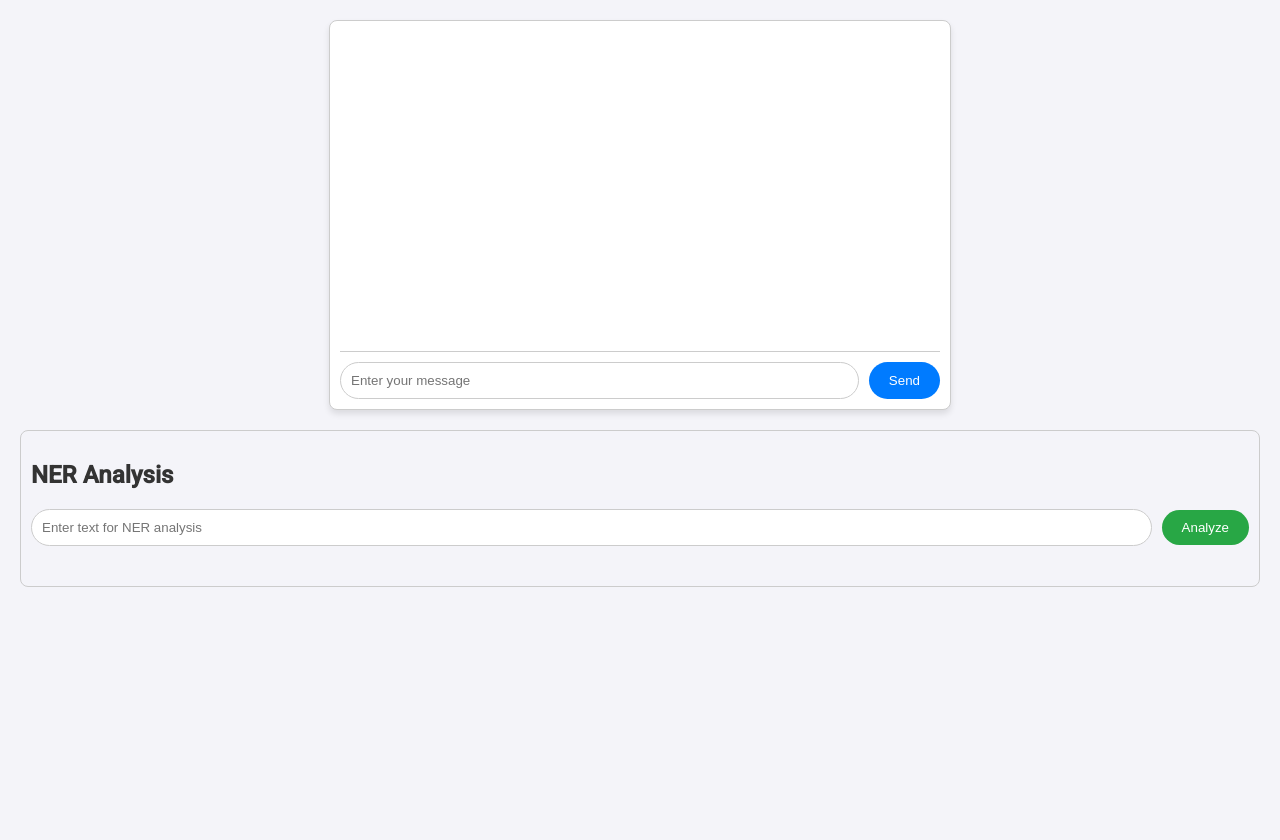
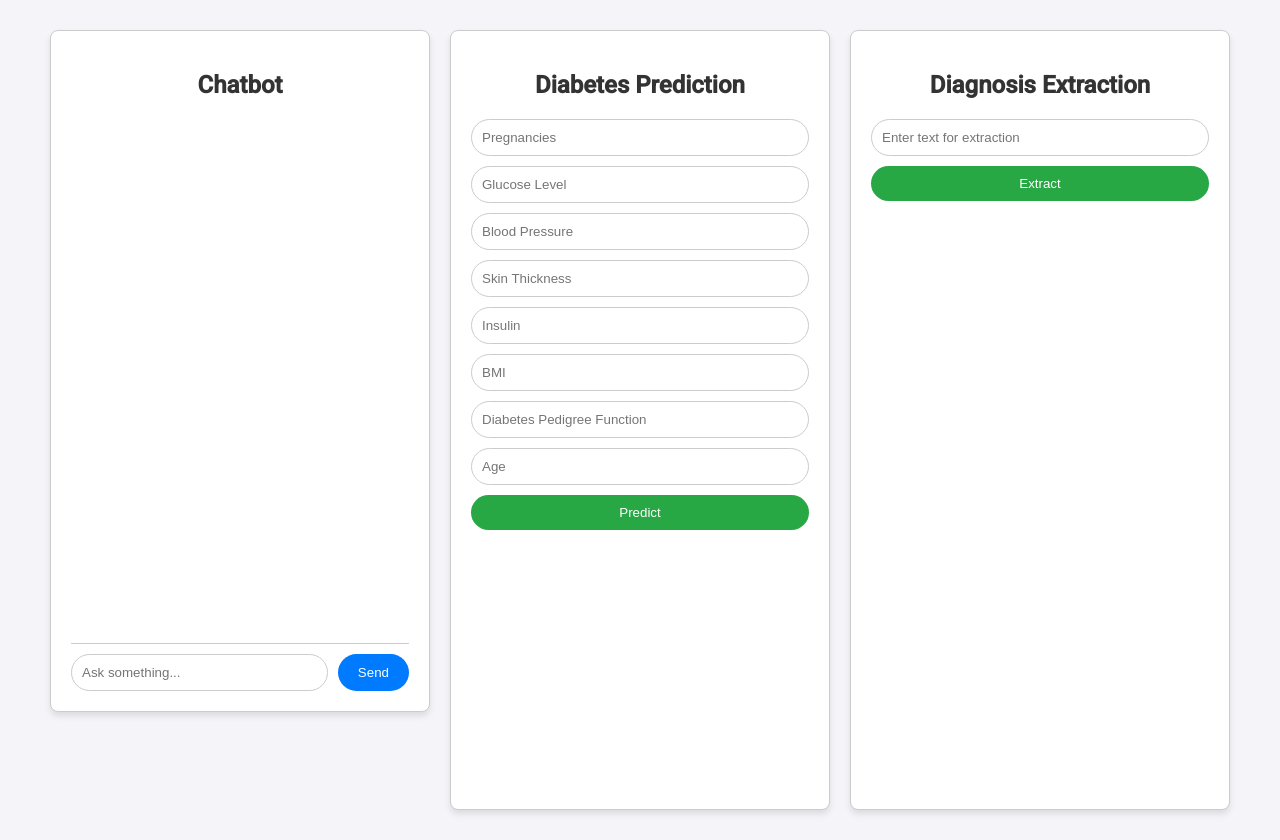
Before and after one commit to riftkey/Merged-Deployment, a Flask app: page / in a window 1280 px wide. Before the commit the page ends 587 px from the top, so only its background shows below. Run offline with Flask 3, Linux system fonts and the light colour scheme; parts of the project's set-up code (start-up, migrations or seed data) failed here and were passed over.

Commit message:
Final Solution

```diff
--- a/app.py
+++ b/app.py
@@ -4,6 +4,19 @@
 from flask import Flask, render_template, request,jsonify
 from model import diagnosis
 from chatbot import chatbot
+import joblib
+
+# import requests
+# API_URL = "https://api-inference.huggingface.co/models/Riftkey/diabetes-prediction"
+# API_TOKEN ="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"
+# headers = {"Authorization": f"Bearer {API_TOKEN}"}
+# def query(payload):
+#     response = requests.post(API_URL, headers=headers, json=payload)
+#     return response.json()
+
+
+model = joblib.load('diabetes_model.pkl')
+
 
 app = Flask(__name__)
 
@@ -28,3 +41,39 @@ def ner():
 
     # Return the NER results as JSON
     return jsonify({'ner_results': ner_results})
+
+
+
+@app.route('/predict_diabetes', methods=['POST'])
+def predict_diabetes():
+    data = request.get_json()
+    # Ensure all features are extracted based on the input names and types
+    features = [
+        float(data.get('pregnancies', 0)),
+        float(data.get('glucose', 0)),
+        float(data.get('bloodPressure', 0)),
+        float(data.get('skinthickness', 0)),
+        float(data.get('insulin', 0)),
+        float(data.get('bmi', 0)),
+        float(data.get('DiabetesPedigreeFunction', 0)),
+        float(data.get('age', 0))
+    ]
+    # Predict using the model
+    # Ensure your model expects a 2D array
+    print(model)
+    prediction = model.predict([features])[0]
+    # prediction = query([features])
+    print(prediction)
+
+    # Determine the risk level based on the prediction
+    risk = 'High' if prediction == 1 else 'Low'
+    return jsonify({'prediction': risk})
+
+
+
+
+
+#Comment Out Kalo mau di up ke pythonanywhere
+if __name__ == '__main__':
+    app.run(debug=True)
+#^^^^^^^^^^^^di delete/dicomment aja kalo mau di upload kepythonanywhere
--- a/model.py
+++ b/model.py
@@ -1,13 +1,14 @@
 import requests
 API_URL = "https://api-inference.huggingface.co/models/Riftkey/NER-Disease"
-headers = {"Authorization": f"Bearer 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"}
+API_TOKEN ="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"
+headers = {"Authorization": f"Bearer {API_TOKEN}"}
 def query(payload):
     response = requests.post(API_URL, headers=headers, json=payload)
     return response.json()
-data = query("influenza cancer tumor ")
+# data = query("influenza cancer tumor ")
 
 
-
+# sample text = "terdapat gejala bersin dan batuk, kemungkinan paseins sedang mengalami flu. selain itu terdapat cairan di dalam paru-paru kemungkinan pneumonia"
 def diagnosis(text):
 
   """
@@ -24,13 +25,13 @@ def diagnosis(text):
   print(result)
   diagnoses = set()
   for entity in result:
-    if entity['word'][0] == "#":  # Exclude special tokens
-      # Extract only the disease name after removing hashtag and following characters
-      if entity['word'].startswith("##"):
-        print(entity['word'])
+    # if entity['word'][0] == "#":  # Exclude special tokens
+    # Extract only the disease name after removing hashtag and following characters
+    if entity['word'].startswith("##"):
+        # print(entity['word'])
         disease_name = entity['word'].split()[1]  # Get the word after the space
-        print(disease_name)
-      else:
+        # print(disease_name)
+    else:
         disease_name = entity['word']
     diagnoses.add(disease_name)
 
--- a/templates/index.html
+++ b/templates/index.html
@@ -3,7 +3,7 @@
 <head>
     <meta charset="UTF-8">
     <meta name="viewport" content="width=device-width, initial-scale=1.0">
-    <title>Enhanced Chatbot</title>
+    <title>Health Consultation AI Services</title>
     <link href="https://fonts.googleapis.com/css2?family=Roboto:wght@400;500&display=swap" rel="stylesheet">
     <style>
       body {
@@ -12,18 +12,39 @@
         color: #333;
         margin: 0;
         padding: 20px;
+        display: flex;
+        justify-content: center;
+        align-items: center;
+        height: 100vh;
+      }
+      #main-container {
+        display: flex;
+        flex-direction: row;
+        width: 100%;
+        max-width: 1200px;
+        height: 100%;
+      }
+      .service-container {
+        flex: 1;
+        margin: 10px;
+        padding: 20px;
+        background: white;
+        border-radius: 8px;
+        box-shadow: 0 4px 6px rgba(0, 0, 0, 0.1);
+        border: 1px solid #ccc;
+        display: flex;
+        flex-direction: column;
+      }
+      .service-container h2 {
+        text-align: center;
       }
       #chat-container {
-        width: 100%;
-        max-width: 600px;
-        margin: 0 auto;
-        border: 1px solid #ccc;
-        background: white;
-        border-radius: 8px;
-        padding: 10px;
-        box-shadow: 0 4px 6px rgba(0, 0, 0, 0.1);
+        display: flex;
+        flex-direction: column;
+        height: 80%;
       }
       #chat-history {
+        flex: 1;
         height: 300px;
         overflow-y: auto;
         padding: 10px;
@@ -72,27 +93,18 @@
       #send-button:hover {
         background-color: #0056b3;
       }
-
-      /* New section for NER model */
-      #ner-container {
-        margin-top: 20px;
-        border: 1px solid #ccc;
-        border-radius: 8px;
-        padding: 10px;
+      #diabetes-container, #ner-container {
+        display: flex;
+        flex-direction: column;
       }
-      #ner-input {
-        display: flex;
-        align-items: center;
-      }
-      #ner-input-box {
-        flex: 1;
+      #diabetes-container input, #ner-container input {
+        margin-bottom: 10px;
         padding: 10px;
         border: 1px solid #ccc;
         border-radius: 20px;
         outline: none;
       }
-      #ner-button {
-        margin-left: 10px;
+      #predict-button, #ner-button {
         padding: 10px 20px;
         border: none;
         background-color: #28a745;
@@ -100,34 +112,47 @@
         border-radius: 20px;
         cursor: pointer;
       }
-      #ner-button:hover {
+      #predict-button:hover, #ner-button:hover {
         background-color: #218c3d;
       }
-      #ner-results {
+      #diabetes-result {
         margin-top: 10px;
         padding: 10px;
         font-weight: bold;
+        text-align: center;
       }
     </style>
 </head>
 <body>
-    <div id="chat-container">
+    <div id="main-container">
+        <div class="service-container" id="chat-container">
+            <h2>Chatbot</h2>
             <div id="chat-history">
                 <!-- Chat history will be loaded here -->
             </div>
             <div id="user-input">
-            <input type="text" id="input-box" placeholder="Enter your message">
+                <input type="text" id="input-box" placeholder="Ask something...">
                 <button id="send-button">Send</button>
             </div>
         </div>
-    <div id="ner-container">
-      <h2>NER Analysis</h2>
-      <div id="ner-input">
-      <input type="text" id="ner-input-box" placeholder="Enter text for NER analysis">
-      <button id="ner-button">Analyze</button>
+        <div class="service-container" id="diabetes-container">
+            <h2>Diabetes Prediction</h2>
+            <input type="number" id="pregnancies" placeholder="Pregnancies">
+            <input type="number" id="glucose" placeholder="Glucose Level">
+            <input type="number" id="blood-pressure" placeholder="Blood Pressure">
+            <input type="number" id="skin-thickness" placeholder="Skin Thickness">
+            <input type="number" id="insulin" placeholder="Insulin">
+            <input type="number" id="bmi" placeholder="BMI">
+            <input type="number" id="dpf" placeholder="Diabetes Pedigree Function">
+            <input type="number" id="age" placeholder="Age">
+            <button id="predict-button">Predict</button>
+            <div id="diabetes-result"></div>
         </div>
-      <div id="ner-results">
-      </div>
+        <div class="service-container" id="ner-container">
+            <h2>Diagnosis Extraction</h2>
+            <input type="text" id="ner-input-box" placeholder="Enter text for extraction">
+            <button id="ner-button">Extract</button>
+            <div id="ner-results"></div>
         </div>
     </div>
 
@@ -152,9 +177,8 @@
                     }
                 });
             });
-        });
 
-        // New code for handling NER analysis
+            // Code for handling NER analysis
             $('#ner-button').click(function() {
                 var nerInput = $('#ner-input-box').val();
 
@@ -174,7 +198,52 @@
                 $('#ner-input-box').val('');
             });
 
+            // Code for handling diabetes prediction
+            $('#predict-button').click(function() {
+                // Check if all fields are filled
+                var fieldsFilled = true;
 
+                $('#diabetes-container input').each(function() {
+                    if ($(this).val() === '') {
+                        fieldsFilled = false;
+                        return false; // Exit the loop early
+                    }
+                });
+
+                if (!fieldsFilled) {
+                    // Display a message or handle the case where not all fields are filled
+                    alert('Please fill in all fields before predicting.');
+                    return; // Exit the function early
+                }
+
+                // If all fields are filled, proceed with prediction
+                var data = {
+                    pregnancies: $('#pregnancies').val(),
+                    glucose: $('#glucose').val(),
+                    bloodPressure: $('#blood-pressure').val(),
+                    skinthickness: $('#skin-thickness').val(),
+                    insulin: $('#insulin').val(),
+                    bmi: $('#bmi').val(),
+                    DiabetesPedigreeFunction: $('#dpf').val(),
+                    age: $('#age').val()
+                };
+
+                $.ajax({
+                    url: '/predict_diabetes',
+                    method: 'POST',
+                    contentType: 'application/json',
+                    data: JSON.stringify(data),
+                    success: function(response) {
+                        var prediction = response.prediction;
+                        // Update the #diabetes-result element with the prediction
+                        $('#diabetes-result').html('Diabetes Risk: ' + prediction);
+                    }
+                });
+
+                // Clear the input fields
+                $('#diabetes-container input').val('');
+            })
+          });
     </script>
 </body>
 </html>
```
Also changed, not shown: chatbot.py (+145 -101 lines), 1 other file. Lines whose indentation alone changed are shown as unchanged.
